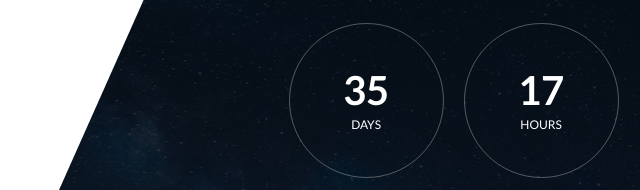
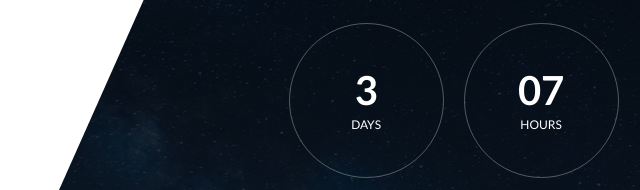
Before and after one commit to indigo-inc/indigo-inc.github.io, a plain HTML site: page index.html in a window 1280 px wide. Shown: the part 172-362 px from the top of the page, 507-1147 px from the left. Drawn offline with Linux system fonts and the light colour scheme; a web font is replaced by a local one.

Commit message:
Update index.html

```diff
--- a/index.html
+++ b/index.html
@@ -109,8 +109,8 @@
 			/*Endtime must be > current time*/
 			endtimeYear: 0,
 			endtimeMonth: 0,
-			endtimeDate: 35,
-			endtimeHours: 18,
+			endtimeDate: 3,
+			endtimeHours: 8,
 			endtimeMinutes: 0,
 			endtimeSeconds: 0,
 			timeZone: ""
```
